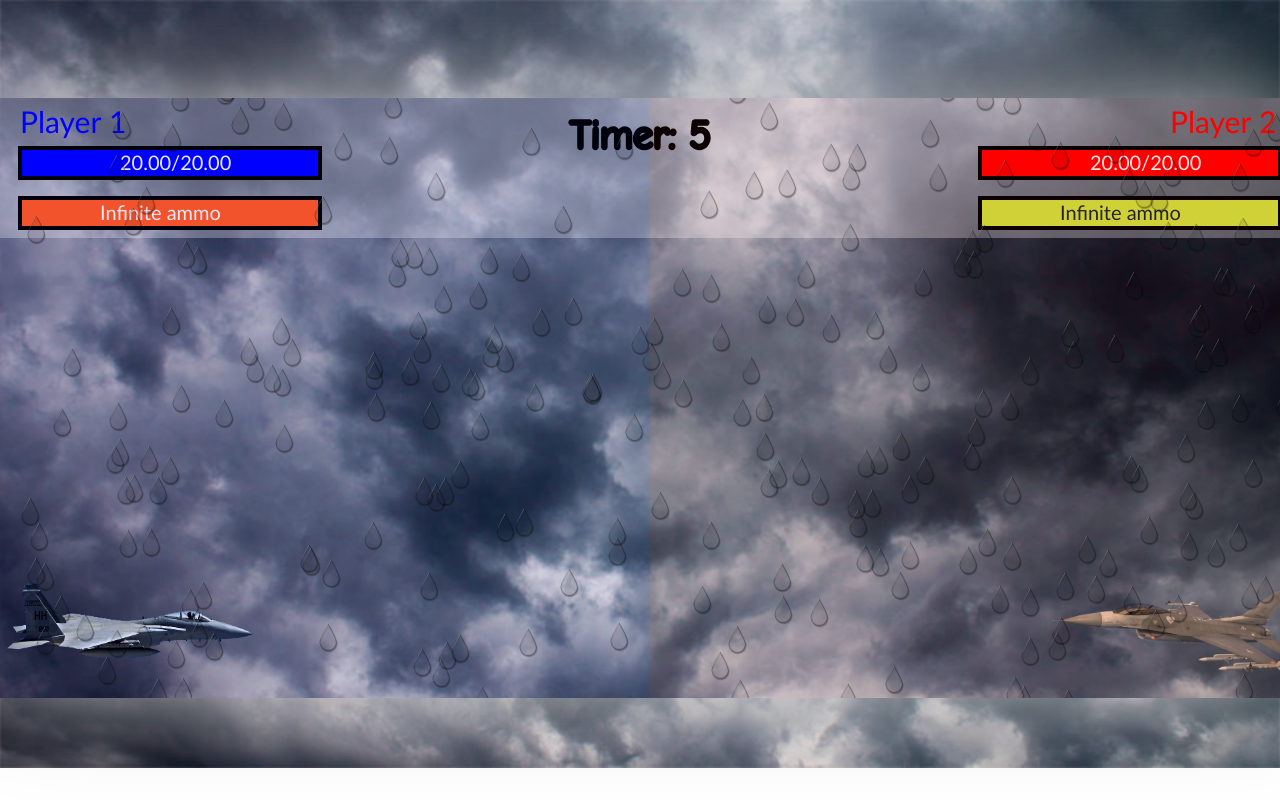
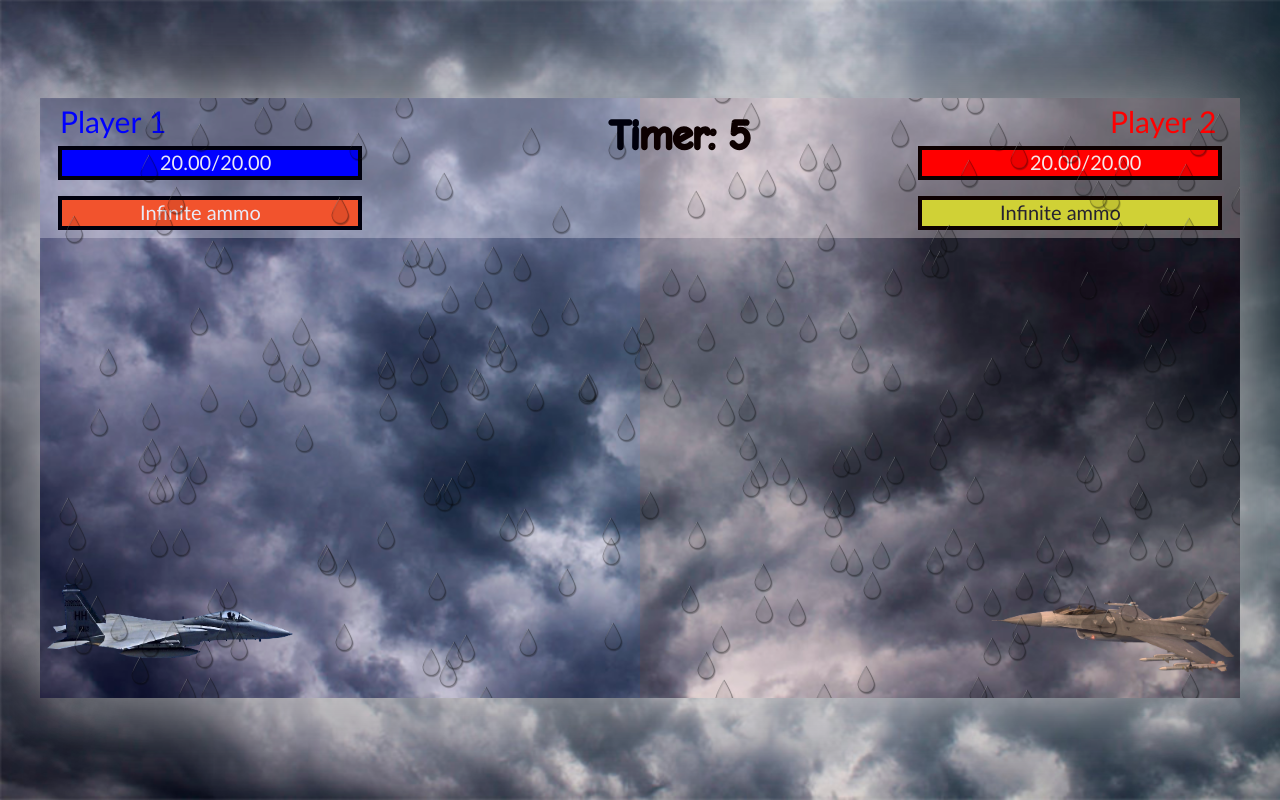
Before and after one commit to anisimovdev/air-battle, a plain HTML site: page index.html in a window 1280 px wide. Drawn offline with Linux system fonts and the light colour scheme; animation ran at ten frames a second.

Commit message:
Update index.html

```diff
--- a/index.html
+++ b/index.html
@@ -9,10 +9,10 @@
 		<link rel="stylesheet" href="styles/main.css">
 		<script src="scripts/main.js"></script>
 	</head>
-	<body class="bg">
-		<div class="outer">
+	<body>
+		<div class="outer bg">
 			<div class="middle">
-				<canvas class="bg" id="c" width="1300" height="600"></canvas>
+				<canvas class="bg" id="c" width="1200" height="600"></canvas>
 			</div>
 		</div>
 		<div style="display: none">
```
